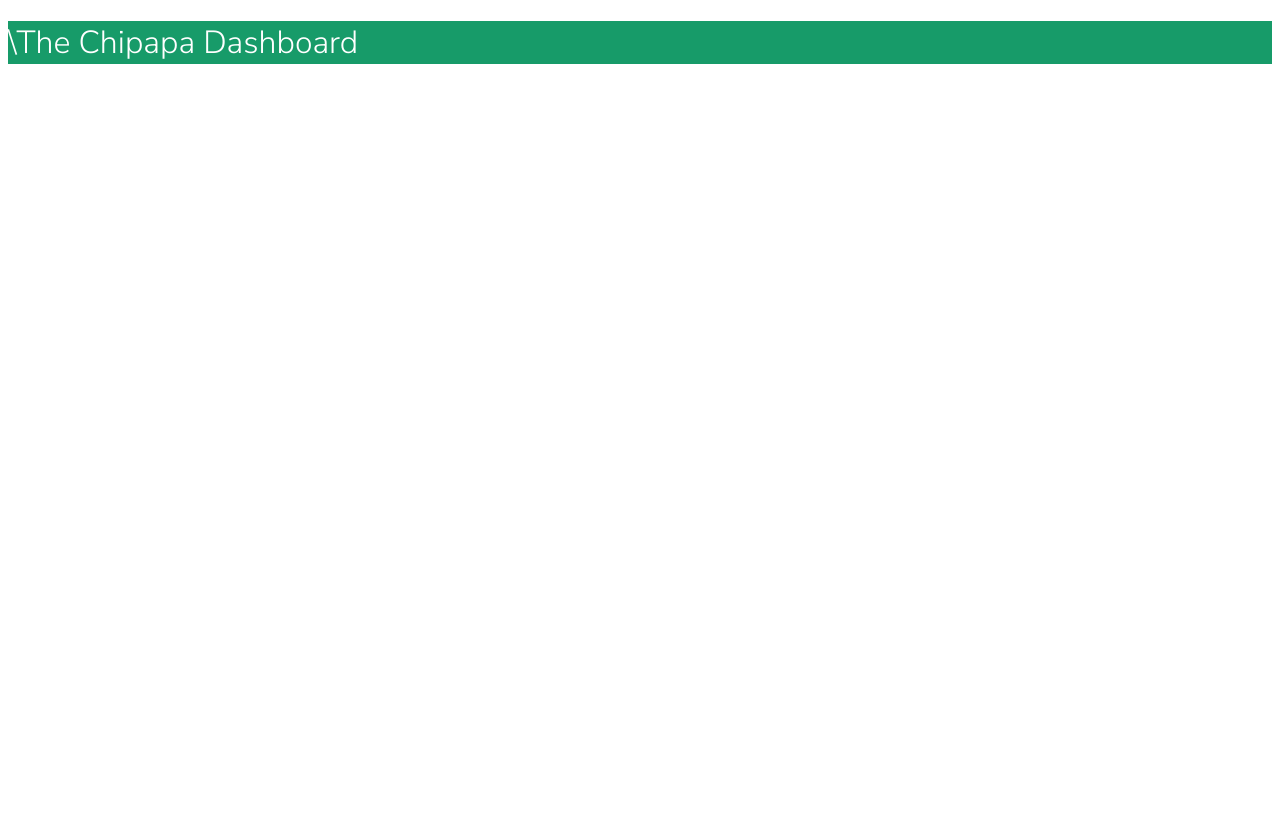
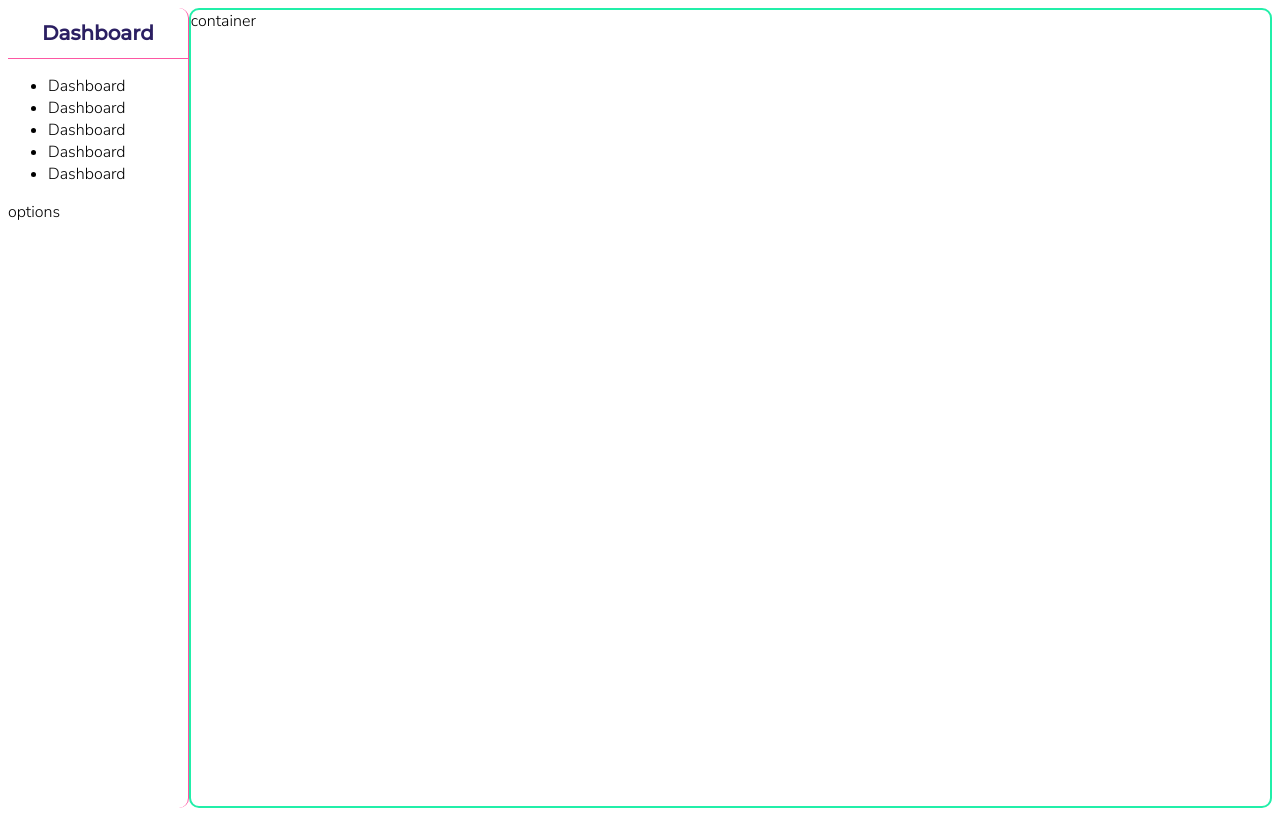
Before and after one commit to JeanPaulAri/react-dashboard, a React (Create React App) app: page / in a window 1280 px wide. Built offline with nearby package versions, Linux system fonts and the light colour scheme.

Commit message:
Adding Styles

```diff
--- a/src/App.js
+++ b/src/App.js
@@ -4,7 +4,7 @@ import {
     Routes,
     Route,
 } from "react-router-dom";
-import "./Styles/fonts.scss"
+import "./Styles/App.scss"
 import Home from "./Pages/Home/Home";
 import Login from "./Pages/Login/Login";
 import List from "./Pages/List/List";
@@ -28,7 +28,7 @@ function App() {
                     </Route>
                     <Route path="Products">
                         <Route index element={<List/>}/>
-                        <Route path=":userID" element={<Single/>}/>
+                        <Route path=":productID" element={<Single/>}/>
                         <Route path="new" element={<New/>}/>
                     </Route>
                 </Route>
--- /dev/null
+++ b/src/Components/Sidebar/Sidebar.jsx
@@ -0,0 +1,37 @@
+import React from 'react';
+import './Sidebar.scss'
+const Sidebar = () => {
+
+
+    return(
+        <div className="Sidebar">
+            <div className="top">
+                <span className="logo"> Dashboard </span>
+            </div>
+            <div className="center">
+                <ul>
+                    <li>
+                        <span>Dashboard</span>
+                    </li>
+                    <li>
+                        <span>Dashboard</span>
+                    </li>
+                    <li>
+                        <span>Dashboard</span>
+                    </li>
+                    <li>
+                        <span>Dashboard</span>
+                    </li>
+                    <li>
+                        <span>Dashboard</span>
+                    </li>
+                </ul>
+            </div>
+            <div className="bottom">options</div>
+        </div>
+    );
+}
+
+
+
+export default Sidebar;
--- /dev/null
+++ b/src/Components/Sidebar/Sidebar.scss
@@ -0,0 +1,47 @@
+@import "src/Styles/fonts.scss";
+//colors
+$bgSideBar1: #fd57a3;
+$bgLogo: #efb3e7;
+$colorLogo: #2b1f62;
+$white: #ffffff;
+
+//classes
+.Sidebar{
+  flex: 1;
+  border-right: .5px solid $bgSideBar1;
+  border-radius: 10px;
+  min-height: 100vh;
+  background-color: $white;
+
+  .top{
+
+      //background-color: $bgLogo;
+      border-bottom: .5px solid $bgSideBar1;
+      height: 50px;
+      display:flex;
+      align-items: center;
+      justify-content: center;
+
+    .logo{
+
+      @include logo-font();
+      font-size: 20px;
+      font-weight: bold;
+      //font-style: italic;
+      color: $colorLogo;
+
+    }
+  }
+  hr{
+    height:0;
+    border: 0.5px solid rgb(230,227,227);
+  }
+  .center{
+
+
+  }
+  .bottom{
+
+
+  }
+}
--- a/src/Pages/Home/Home.jsx
+++ b/src/Pages/Home/Home.jsx
@@ -1,12 +1,14 @@
 import React from 'react';
 import "./Home.scss";
+import Sidebar from "../../Components/Sidebar/Sidebar";
 const Home= () =>{
 
     return(
         <div className="homePage">
-            <h1 className="tittle">
-                \The Chipapa Dashboard
-            </h1>
+            <Sidebar/>
+            <div className="homeContainer">
+                container
+            </div>
         </div>
     );
 
--- a/src/Pages/Home/Home.scss
+++ b/src/Pages/Home/Home.scss
@@ -1,10 +1,17 @@
 //colors
 $bg1: #179b69;
 $white: #ffffff;
-
+$bg2: #21efa9;
 //classes
 .homePage{
-  background-color: $bg1;
+  //background-color: $bg1;
+
+  .homeContainer{
+    border: solid 2px $bg2;
+    border-radius: 10px;
+    flex: 6;
+  }
+  display: flex;
   .tittle{
     color: $white;
     font-weight: normal;
--- /dev/null
+++ b/src/Styles/App.scss
@@ -0,0 +1,4 @@
+@import "fonts";
+.App{
+  @include main-font();
+}
--- a/src/Styles/fonts.scss
+++ b/src/Styles/fonts.scss
@@ -1,12 +1,11 @@
 @import url('https://fonts.googleapis.com/css2?family=Nunito+Sans:wght@200;300;700&display=swap');
-
+@import url('https://fonts.googleapis.com/css2?family=Montserrat:ital,wght@0,100;0,200;0,400;0,500;1,200;1,400&display=swap');
 @mixin main-font{
 
   font-family: 'Nunito Sans', sans-serif;
   font-weight: normal;
 }
 
-
-.App{
-  @include main-font();
+@mixin logo-font{
+  font-family: 'Montserrat', sans-serif;
 }
```
Also changed, not shown: src/Components/Navbar/Navbar.jsx (added, +11 -0 lines), src/Components/Navbar/Navbar.scss (added).
